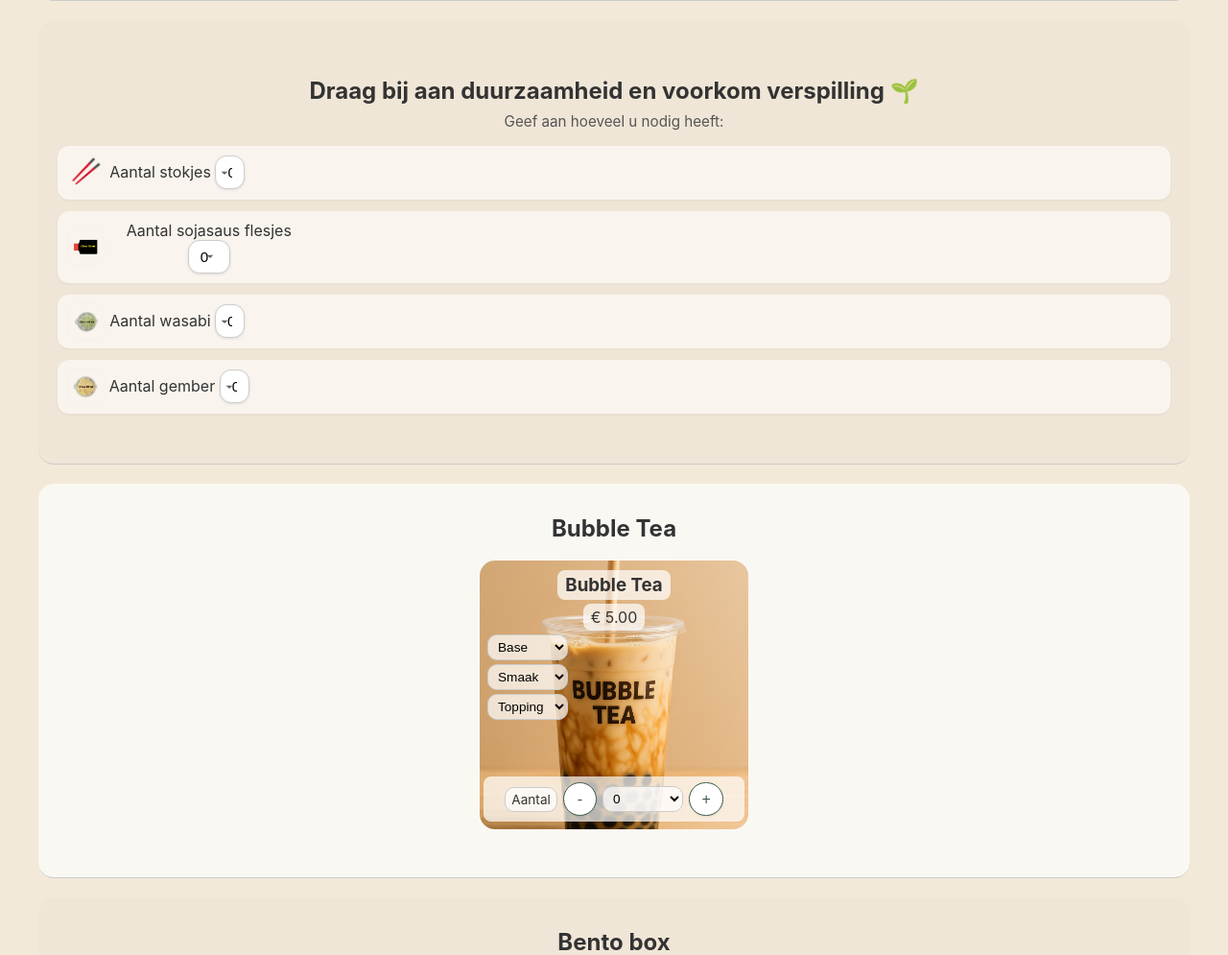
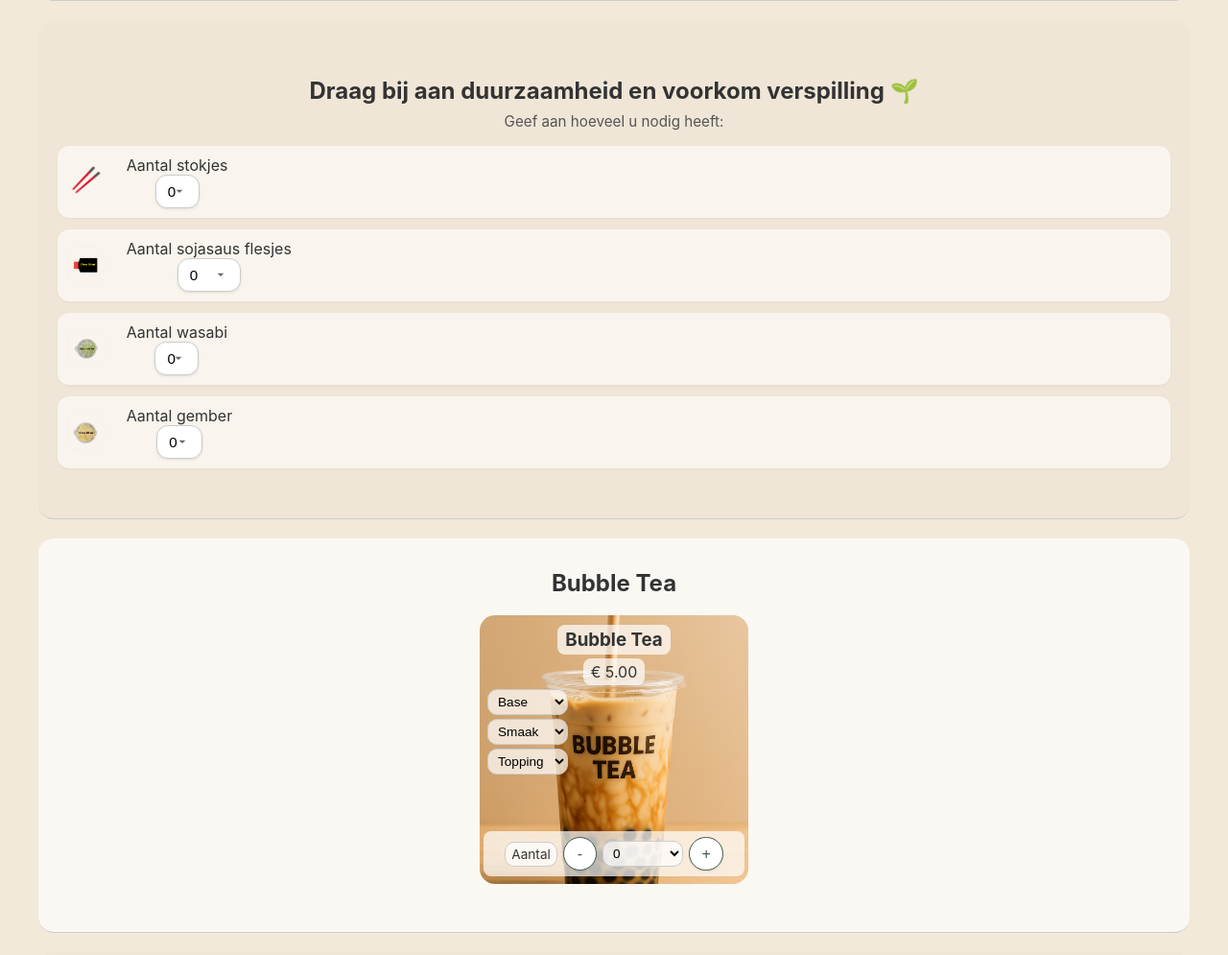
Before and after one commit to iamatimnl/Nova-Asia, a Flask app: page / in a window 1280 px wide. Shown: the part 857-1852 px from the top of the page at 96% size. Run offline with Flask 3, Linux system fonts and the light colour scheme.

Commit message:
Update index.html

```diff
--- a/templates/index.html
+++ b/templates/index.html
@@ -547,7 +547,8 @@ input#bezorgen:checked ~ .slider {
 
 
 .supply-select {
-   width: 30%;
+  width: 30% !important;
+
   padding: 4px 6px;
   font-size: 0.85rem;
   border-radius: 10px;
```
